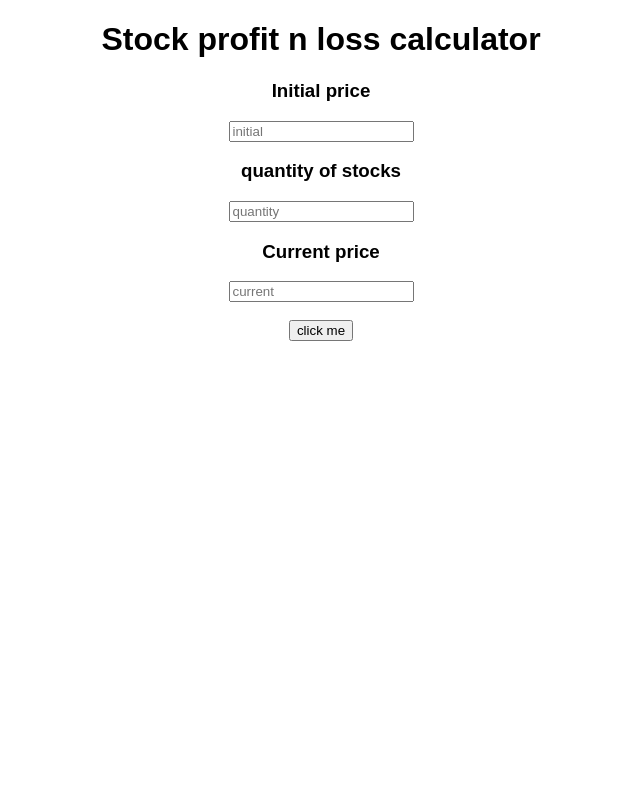
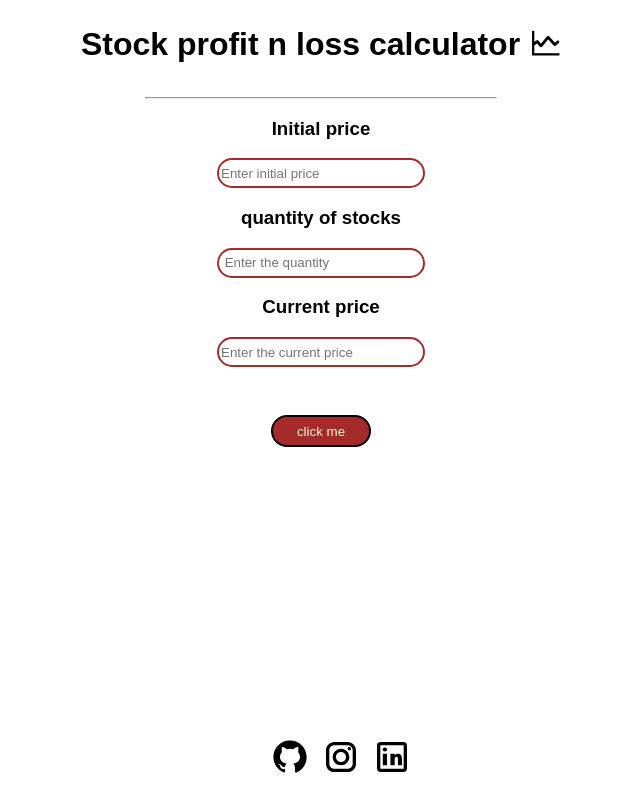
Before and after one commit to junaid-sheikh10/stock-profit-loss, a plain HTML site: page index.html in a window 1280 px wide. Shown: the whole page, without its empty margins (319-959 px from the left). Drawn offline with Linux system fonts and the light colour scheme.

Commit message:
styles and footer added

```diff
--- a/index.html
+++ b/index.html
@@ -9,28 +9,43 @@
 </head>
 <body>
 
-    <h1>Stock profit n loss calculator</h1>
+   <header>
+    <h1>Stock profit n loss calculator 🗠</h1>
+
+   </header>
+<HR width="350px" ;></HR>
 
     <div>
         <h3>Initial price</h3>
-        <input type="text" placeholder="initial" class="input" id="initial">
+        <input type="text" placeholder="Enter initial price" class="input" id="initial">
     </div>
 
     <div>
         <h3>quantity of stocks</h3>
-        <input type="text" placeholder="quantity " class="input" id="quantity">
+        <input type="text" placeholder=" Enter the quantity " class="input" id="quantity">
     </div>
 
     <div>
         <h3>Current price</h3>
-        <input type="text" placeholder="current " class="input" id="current">
+        <input type="text" placeholder="Enter the current price " class="input" id="current">
 
     </div>
-<br>
+
     <button id="btn"> click me</button>
     <div>
         <h3 id="out"></h3>
     </div>
+
+
+
+    <footer>
+        <ul class="footer-class">
+            <li class="links"><a href="https://github.com/junaid-sheikh10" target="_blank"> <img src="/images.css/github.svg"></a></li>
+            <li class="links"><a href="https://www.instagram.com/_junaid_sheikh/" target="_blank"> <img src="/images.css/instagram.svg"></a></li>
+            <li class="links"><a href="https://www.linkedin.com/in/junaid-sheikh-383b961b7" target="_blank"> <img src="/images.css/linkedin.svg"></a></li>
+        </ul>
+
+    </footer>
 
     <script src="/main.js" type="text/javascript"></script>
 
--- a/main.js
+++ b/main.js
@@ -29,11 +29,14 @@ function profitloss(tinput, toutput) {
   if (toutput > tinput) {
     var pr = toutput - tinput;
      ans = (pr * 100) / tinput;
-     var message="profit of "+ans+"%"
-  } else {
+     var message="Hey you got profit of "+pr+" & percent profit is "+ans+"% 🤑"
+  } else if(tinput>toutput){
     var ls = tinput - toutput;
      ans = (ls * 100) / tinput;
-     var message="loss of "+ans+"%"
+     var message="Hey you got a loss of "+ls+" & percent loss of "+ans+"%😥"
+  }
+  else{
+    var message="No profit no loss"
   }
   printoutput(message);
 }
--- a/styles.css
+++ b/styles.css
@@ -6,3 +6,45 @@ body{
     font: 1em sans-serif;
 
 }
+
+button{
+    height: 2rem;
+    width: 100px;
+    color:beige;
+    background-color: brown;
+    border: 2px solid black;
+    border-radius: 2rem;
+    margin: 3rem;
+}
+
+input{
+    height: 1.5rem;
+    width: 200px;
+    border: 2px solid brown;
+    border-radius: 2rem;
+    margin: auto;
+}
+
+
+#out{
+    font-size: large;
+}
+
+
+
+footer{
+    text-align: center;
+    position: absolute;
+    left: 0;
+    right: 0;
+    bottom: 0;
+}
+
+.links{
+    display: inline;
+}
+
+img{
+    width: 40px;
+    padding: 0.2rem;
+}
```
Also changed, not shown: images.css/github.svg (added), images.css/instagram.svg (added), images.css/linkedin.svg (added).
